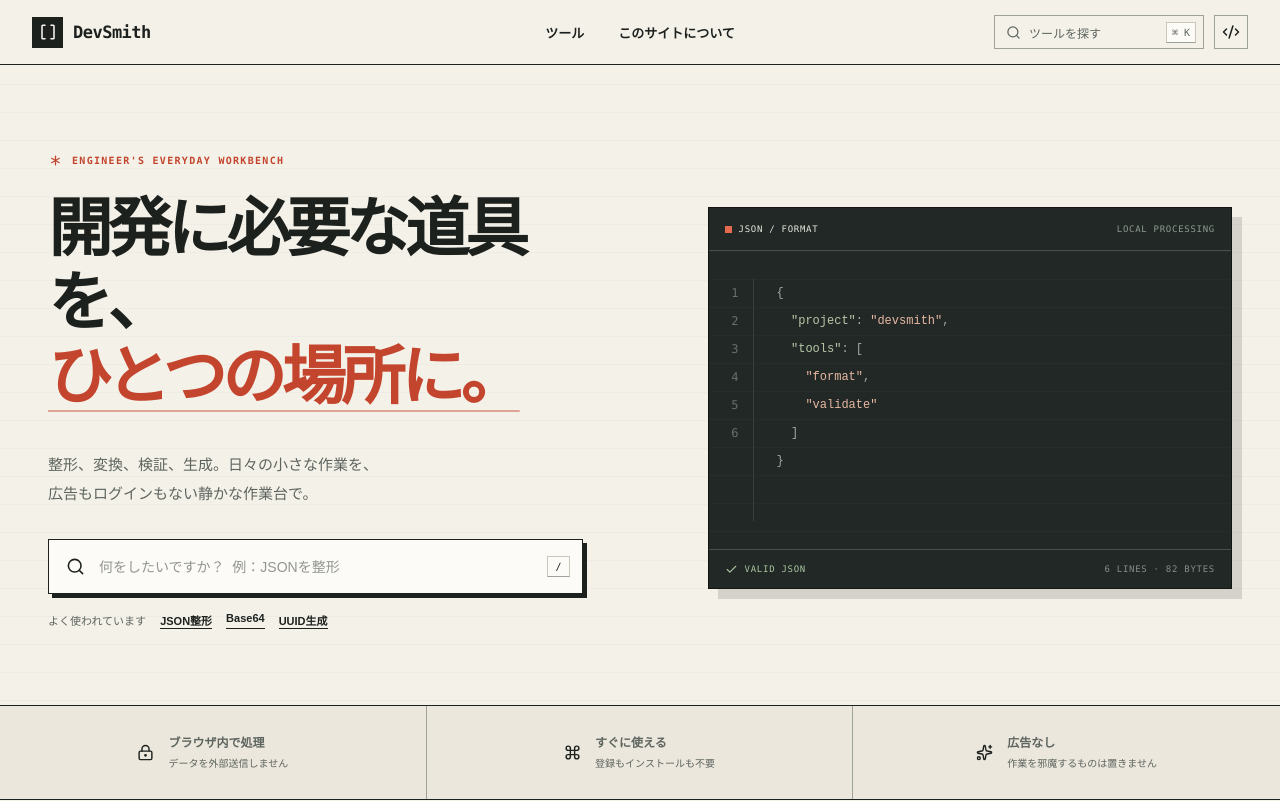
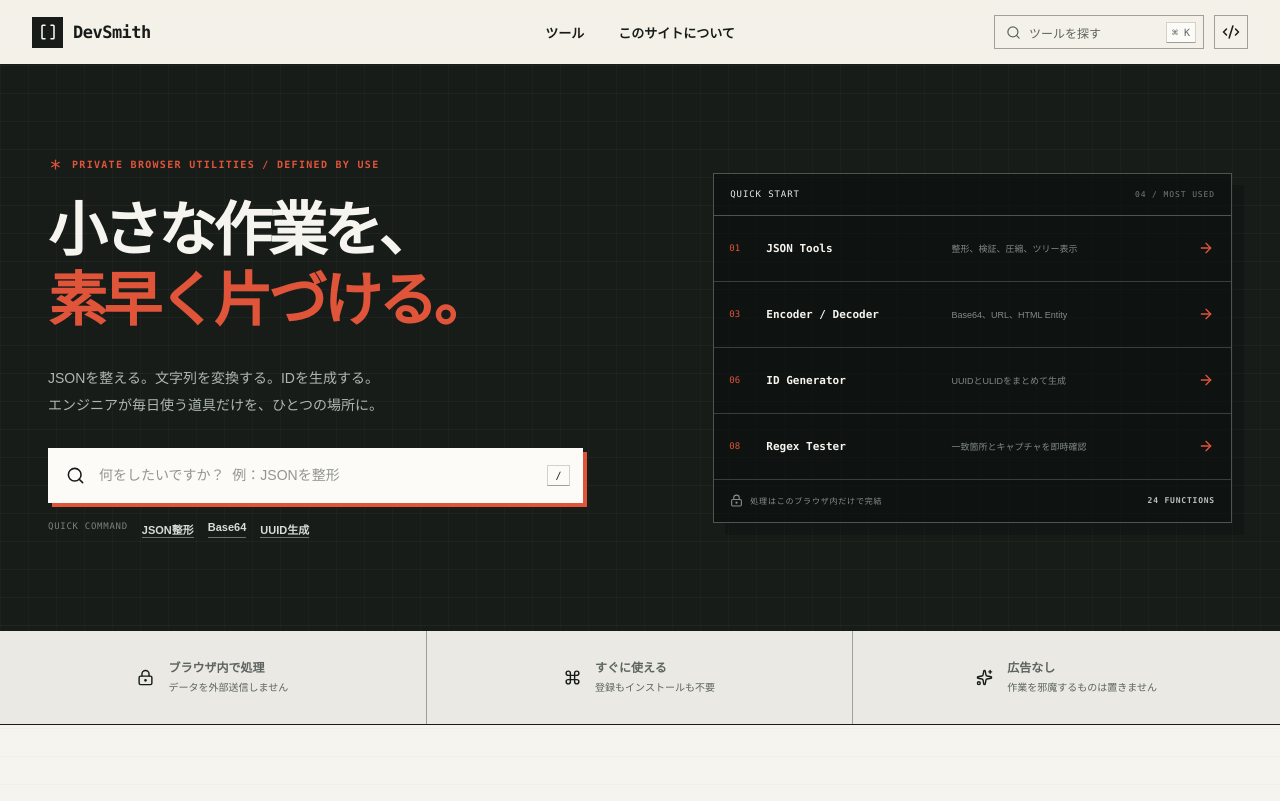
Before and after one commit to ryom0624/cursor-cloud-agent-vercel, a Next.js app: page / in a window 1280 px wide. Shown: the top 801 px of the page. Built offline with nearby package versions, Linux system fonts and the light colour scheme.

Commit message:
Refine homepage and add expandable input
Co-authored-by: ryom0624 <ryom0624@users.noreply.github.com>

```diff
--- a/app/globals.css
+++ b/app/globals.css
@@ -1,12 +1,12 @@
 :root {
-  --paper: #f4f1e9;
-  --paper-deep: #ebe7dd;
-  --ink: #1c211e;
-  --ink-soft: #5e655f;
-  --line: #c9c6bc;
-  --line-dark: #9da19b;
-  --rust: #c4452d;
-  --rust-dark: #993624;
+  --paper: #f5f4ef;
+  --paper-deep: #eae9e3;
+  --ink: #171c19;
+  --ink-soft: #5d645f;
+  --line: #d2d1ca;
+  --line-dark: #9ca19c;
+  --rust: #e0543a;
+  --rust-dark: #a53b28;
   --moss: #566b53;
   --indigo: #455c76;
   --violet: #6d5872;
@@ -155,14 +155,19 @@ kbd {
 }
 
 .hero {
-  max-width: 1280px;
-  min-height: 600px;
-  margin: 0 auto;
-  padding: 88px 48px 76px;
+  width: 100%;
+  min-height: 565px;
+  padding: 78px max(48px, calc((100vw - 1184px) / 2));
   display: grid;
-  grid-template-columns: 1.05fr 0.95fr;
+  grid-template-columns: minmax(0, 1.05fr) minmax(390px, 0.95fr);
   align-items: center;
-  gap: 80px;
+  gap: 92px;
+  color: #f5f4ef;
+  background:
+    linear-gradient(rgba(255, 255, 255, 0.035) 1px, transparent 1px),
+    linear-gradient(90deg, rgba(255, 255, 255, 0.025) 1px, transparent 1px),
+    var(--ink);
+  background-size: 28px 28px;
 }
 
 .eyebrow {
@@ -179,25 +184,23 @@ kbd {
 
 .hero h1 {
   margin: 0;
-  font-size: clamp(42px, 5vw, 67px);
-  line-height: 1.16;
-  letter-spacing: -0.07em;
+  max-width: 620px;
+  font-size: clamp(43px, 4.6vw, 64px);
+  line-height: 1.18;
+  letter-spacing: -0.065em;
   font-weight: 700;
 }
 
 .hero h1 span {
   color: var(--rust);
-  text-decoration: underline;
-  text-decoration-thickness: 2px;
-  text-underline-offset: 11px;
-  text-decoration-color: rgba(196, 69, 45, 0.45);
+  text-decoration: none;
 }
 
 .hero-copy > p {
-  margin: 35px 0 31px;
-  color: var(--ink-soft);
-  font-size: 15px;
-  line-height: 1.95;
+  margin: 30px 0 29px;
+  color: #aeb6b0;
+  font-size: 14px;
+  line-height: 1.9;
 }
 
 .hero-search-wrap {
@@ -208,12 +211,13 @@ kbd {
   max-width: 535px;
   padding: 0 12px 0 17px;
   background: var(--white);
-  border: 1px solid var(--ink);
-  box-shadow: 4px 4px 0 var(--ink);
+  color: var(--ink);
+  border: 1px solid var(--white);
+  box-shadow: 4px 4px 0 var(--rust);
 }
 
 .hero-search-wrap:focus-within {
-  box-shadow: 4px 4px 0 var(--rust);
+  box-shadow: 6px 6px 0 var(--rust);
 }
 
 .hero-search-wrap input {
@@ -240,12 +244,94 @@ kbd {
 }
 
 .quick-links span {
-  color: var(--ink-soft);
+  color: #79827c;
+  font-family: var(--mono);
+  font-size: 9px;
+  letter-spacing: 0.08em;
 }
 
 .quick-links a {
-  border-bottom: 1px solid var(--ink);
+  color: #d8ddd9;
+  border-bottom: 1px solid #69716c;
   font-weight: 700;
+}
+
+.quick-start {
+  border: 1px solid #4d5550;
+  background: rgba(12, 16, 14, 0.72);
+  box-shadow: 12px 12px 0 rgba(0, 0, 0, 0.2);
+}
+
+.quick-start-head,
+.quick-start-foot {
+  min-height: 42px;
+  display: flex;
+  align-items: center;
+  justify-content: space-between;
+  padding: 0 16px;
+  font-family: var(--mono);
+  font-size: 9px;
+  letter-spacing: 0.1em;
+}
+
+.quick-start-head {
+  border-bottom: 1px solid #4d5550;
+  color: #e7e9e5;
+}
+
+.quick-start-head small {
+  color: #737d76;
+  font-size: 8px;
+}
+
+.quick-start-list a {
+  min-height: 66px;
+  display: grid;
+  grid-template-columns: 27px 1fr 1.35fr 18px;
+  align-items: center;
+  gap: 10px;
+  padding: 0 15px;
+  border-bottom: 1px solid #39403c;
+}
+
+.quick-start-list a:hover {
+  background: #252c28;
+}
+
+.quick-start-list a > span {
+  color: var(--rust);
+  font-family: var(--mono);
+  font-size: 9px;
+}
+
+.quick-start-list strong {
+  font-family: var(--mono);
+  font-size: 11px;
+}
+
+.quick-start-list small {
+  color: #818a84;
+  font-size: 9px;
+}
+
+.quick-start-list svg {
+  color: var(--rust);
+}
+
+.quick-start-foot {
+  color: #869089;
+  font-size: 8px;
+}
+
+.quick-start-foot span {
+  display: flex;
+  align-items: center;
+  gap: 7px;
+}
+
+.quick-start-foot strong {
+  color: #bac0bb;
+  font-size: 8px;
 }
 
 .hero-console {
@@ -1036,6 +1122,7 @@ kbd {
 
 .pane-heading > div {
   display: flex;
+  align-items: center;
   gap: 5px;
 }
 
@@ -1047,6 +1134,22 @@ kbd {
 
 .pane-heading button:disabled {
   opacity: 0.4;
+}
+
+.pane-heading button span {
+  font-size: 8px;
+}
+
+.editors.input-expanded .input-pane {
+  grid-column: 1 / -1;
+}
+
+.editors.input-expanded .output-pane {
+  display: none;
+}
+
+.editors.input-expanded .textarea-wrap {
+  height: min(62vh, 720px);
 }
 
 .textarea-wrap {
--- a/components/home-mock.tsx
+++ b/components/home-mock.tsx
@@ -5,7 +5,6 @@ import {
   ArrowRight,
   Asterisk,
   Braces,
-  Check,
   ChevronRight,
   Command,
   LockKeyhole,
@@ -70,17 +69,17 @@ export function HomeMock() {
         <div className="hero-copy">
           <div className="eyebrow">
             <Asterisk size={15} />
-            ENGINEER&apos;S EVERYDAY WORKBENCH
+            PRIVATE BROWSER UTILITIES / DEFINED BY USE
           </div>
           <h1>
-            開発に必要な道具を、
+            小さな作業を、
             <br />
-            <span>ひとつの場所に。</span>
+            <span>素早く片づける。</span>
           </h1>
           <p>
-            整形、変換、検証、生成。日々の小さな作業を、
+            JSONを整える。文字列を変換する。IDを生成する。
             <br className="desktop-only" />
-            広告もログインもない静かな作業台で。
+            エンジニアが毎日使う道具だけを、ひとつの場所に。
           </p>
           <div className="hero-search-wrap">
             <Search size={19} />
@@ -93,45 +92,31 @@ export function HomeMock() {
             <kbd>/</kbd>
           </div>
           <div className="quick-links">
-            <span>よく使われています</span>
+            <span>QUICK COMMAND</span>
             <Link href="/tools/json">JSON整形</Link>
             <Link href="/tools/json?tab=encode">Base64</Link>
             <Link href="/tools/json?tab=id">UUID生成</Link>
           </div>
         </div>
 
-        <div className="hero-console" aria-label="JSON整形のプレビュー">
-          <div className="console-topline">
-            <div>
-              <span className="status-dot" />
-              JSON / FORMAT
-            </div>
-            <span>LOCAL PROCESSING</span>
+        <div className="quick-start" aria-label="よく使う道具">
+          <div className="quick-start-head">
+            <span>QUICK START</span>
+            <small>04 / MOST USED</small>
           </div>
-          <div className="console-body">
-            <div className="line-numbers">1<br />2<br />3<br />4<br />5<br />6</div>
-            <pre>
-              <span className="punctuation">{"{"}</span>
-              {"\n  "}
-              <span className="json-key">&quot;project&quot;</span>
-              <span className="punctuation">: </span>
-              <span className="json-string">&quot;devsmith&quot;</span>
-              <span className="punctuation">,</span>
-              {"\n  "}
-              <span className="json-key">&quot;tools&quot;</span>
-              <span className="punctuation">: [</span>
-              {"\n    "}
-              <span className="json-string">&quot;format&quot;</span>
-              <span className="punctuation">,</span>
-              {"\n    "}
-              <span className="json-string">&quot;validate&quot;</span>
-              {"\n  "}
-              <span className="punctuation">]{"\n}"}</span>
-            </pre>
+          <div className="quick-start-list">
+            {tools.filter((tool) => tool.featured).slice(0, 4).map((tool) => (
+              <Link href={tool.href} key={tool.index}>
+                <span>{tool.index}</span>
+                <strong>{tool.name}</strong>
+                <small>{tool.description}</small>
+                <ArrowRight size={16} />
+              </Link>
+            ))}
           </div>
-          <div className="console-footer">
-            <span><Check size={13} /> VALID JSON</span>
-            <span>6 LINES · 82 BYTES</span>
+          <div className="quick-start-foot">
+            <span><LockKeyhole size={13} /> 処理はこのブラウザ内だけで完結</span>
+            <strong>24 FUNCTIONS</strong>
           </div>
         </div>
       </section>
```
Also changed, not shown: components/json-workbench.tsx (+17 -3 lines).
